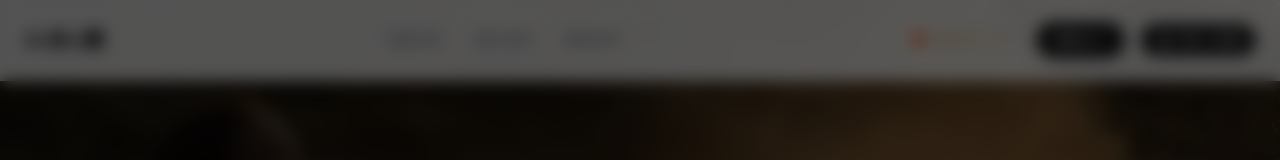
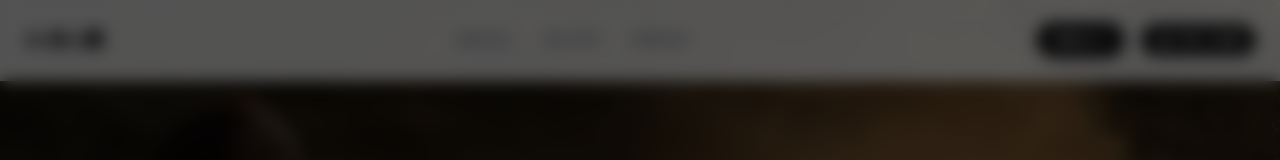
Before and after one commit to pop15106/spiritual-advisor-web, a Next.js app: page / in a window 1280 px wide. Shown: the top 160 px of the page. Built offline with nearby package versions, Linux system fonts and the light colour scheme; no server answers.

Commit message:
fix: show trial badge only for logged-in users

```diff
--- a/src/app/page.tsx
+++ b/src/app/page.tsx
@@ -156,8 +156,8 @@ export default function Home() {
     }
   };
 
-  // 計算顯示的試用狀態
-  const showTrialBadge = !isAdmin && !hasApiKey && freeTrialsLeft > 0;
+  // 計算顯示的試用狀態（只對已登入用戶顯示）
+  const showTrialBadge = isLoggedIn && !isAdmin && !hasApiKey && authFreeTrials > 0;
 
   if (activeSection) {
     // Get pattern class based on active section
@@ -218,10 +218,10 @@ export default function Home() {
           </div>
 
           <div className="flex items-center gap-2 sm:gap-4">
-            {/* 免費試用提示 */}
+            {/* 免費試用提示（已登入用戶） */}
             {showTrialBadge && (
               <span className="hidden sm:inline-flex items-center gap-1 text-xs text-gold bg-gold/10 px-3 py-1.5 rounded-full">
-                🎁 免費試用 {freeTrialsLeft} 次
+                🎁 免費試用 {authFreeTrials} 次
               </span>
             )}
             <a href="#services" className="hidden sm:inline-flex bg-zinc-900 text-white text-xs font-medium px-5 py-2.5 rounded-full hover:bg-zinc-800 transition-all duration-300 tracking-wide hover:shadow-lg">
```
